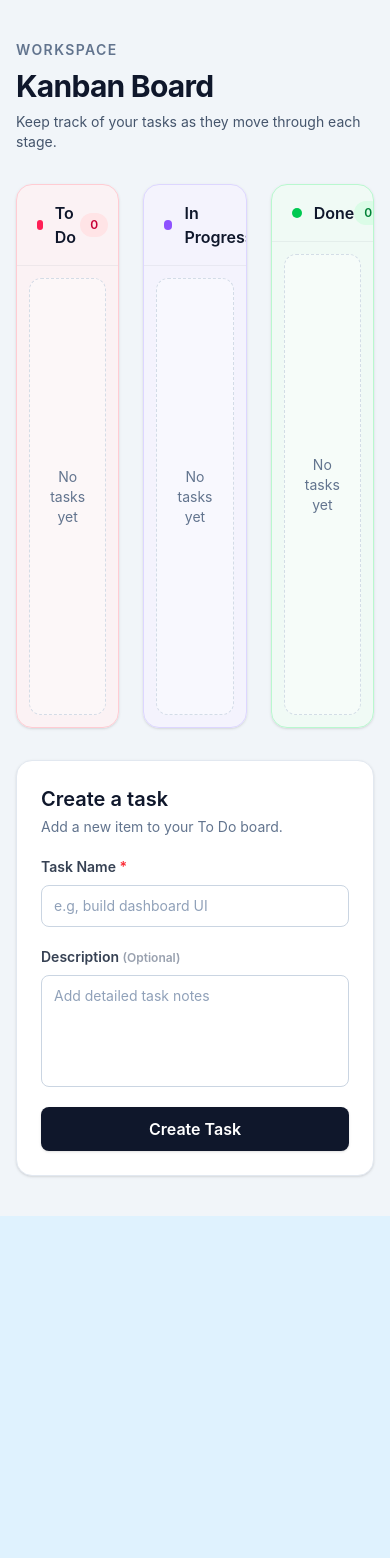
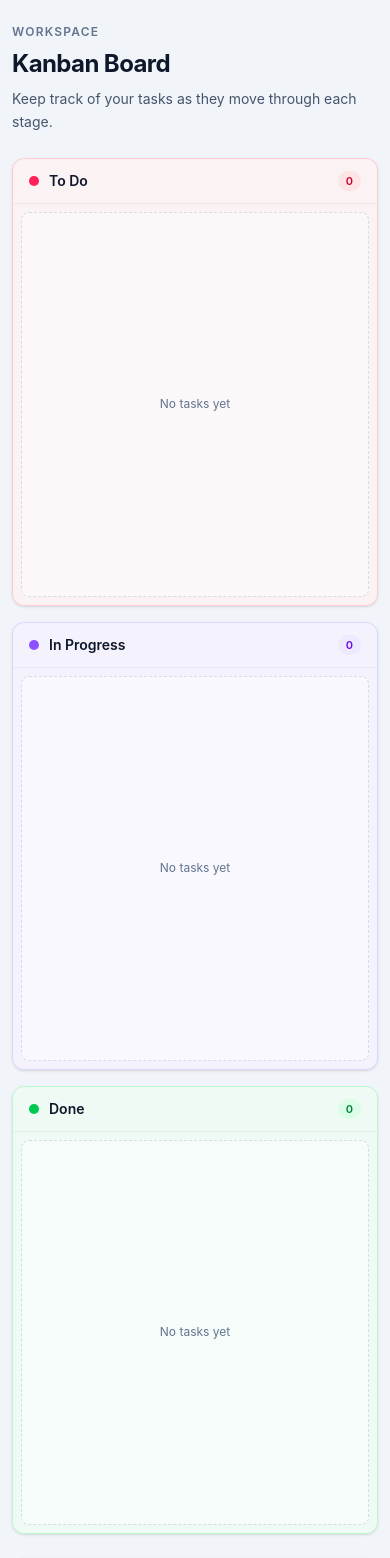
Before and after one commit to Palden78/KanbanProj_1, a React (Vite) app: page / in a window 390 px wide. Shown: the top 1558 px of the page. Before the commit the page ends 1216 px from the top, so only its background shows below. Built offline with nearby package versions, Linux system fonts and the light colour scheme.

Commit message:
readme added

```diff
--- a/src/App.tsx
+++ b/src/App.tsx
@@ -36,19 +36,19 @@ const App = () => {
   }
 
   return (
-    <main className='min-h-screen bg-slate-100 px-4 py-10 text-slate-900 sm:px-6 lg:px-8'>
+    <main className='min-h-screen bg-slate-100 px-3 py-6 text-slate-900 sm:px-6 sm:py-8 lg:px-8 lg:py-10'>
       <div className='mx-auto max-w-7xl'>
-        <header className='mb-8'>
-          <p className='mb-2 text-sm font-semibold uppercase tracking-widest text-slate-500'>
+        <header className='mb-6 sm:mb-8'>
+          <p className='mb-2 text-xs font-semibold uppercase tracking-widest text-slate-500 sm:text-sm'>
             Workspace
           </p>
-          <h1 className='text-3xl font-bold tracking-tight sm:text-4xl'>Kanban Board</h1>
-          <p className='mt-2 text-sm text-slate-600 sm:text-base'>
+          <h1 className='text-2xl font-bold tracking-tight sm:text-3xl lg:text-4xl'>Kanban Board</h1>
+          <p className='mt-2 max-w-2xl text-sm leading-relaxed text-slate-600 sm:text-base'>
             Keep track of your tasks as they move through each stage.
           </p>
         </header>
 
-        <section className='grid grid-cols-3 gap-6'>
+        <section className='grid grid-cols-1 gap-4 md:grid-cols-2 md:gap-5 lg:grid-cols-3 lg:gap-6'>
           <Board
             onDelete = {deleteTask}
             onEdit={editTask}
@@ -81,9 +81,9 @@ const App = () => {
           />
         </section>
 
-        <section className='mx-auto mt-8 max-w-xl rounded-2xl border border-slate-200 bg-white p-6 shadow-sm'>
+        <section className='mx-auto mt-6 max-w-xl rounded-xl border border-slate-200 bg-white p-4 shadow-sm sm:mt-8 sm:rounded-2xl sm:p-6'>
           <div className='mb-5'>
-            <h2 className='text-xl font-semibold'>Create a task</h2>
+            <h2 className='text-lg font-semibold sm:text-xl'>Create a task</h2>
             <p className='mt-1 text-sm text-slate-500'>Add a new item to your To Do board.</p>
           </div>
           <InputForm onAddTask={handleAddTask}/>
--- a/src/components/InputForm.tsx
+++ b/src/components/InputForm.tsx
@@ -43,9 +43,9 @@ const InputForm = ({onAddTask}:InputFormProps) => {
     }
 
     return (
-        <form onSubmit={handleSubmit} className="space-y-5">
-            <div className="flex flex-col gap-2">
-                <label className="text-sm font-semibold text-gray-700">
+        <form onSubmit={handleSubmit} className="space-y-4 sm:space-y-5">
+            <div className="flex flex-col gap-1.5 sm:gap-2">
+                <label className="text-xs font-semibold text-gray-700 sm:text-sm">
                     Task Name <span className="text-red-500">*</span>
                 </label>
                 <input
@@ -53,14 +53,14 @@ const InputForm = ({onAddTask}:InputFormProps) => {
                     name="taskName"
                     value={formData.taskName}
                     onChange={handleChange}
-                    className={`w-full rounded-lg border bg-white px-3 py-2.5 text-sm text-slate-900 outline-none transition placeholder:text-slate-400 focus:ring-4 ${error ? 'border-red-400 focus:border-red-500 focus:ring-red-100' : 'border-slate-300 focus:border-slate-500 focus:ring-slate-100'}`}
+                    className={`w-full rounded-lg border bg-white px-3 py-2.5 text-base text-slate-900 outline-none transition placeholder:text-slate-400 focus:ring-4 sm:text-sm ${error ? 'border-red-400 focus:border-red-500 focus:ring-red-100' : 'border-slate-300 focus:border-slate-500 focus:ring-slate-100'}`}
                     placeholder='e.g, build dashboard UI'
                 />
                 {error && <p className="text-xs text-red-500 mt-1">{error}</p>}
             </div>
 
-            <div className="flex flex-col gap-2">
-                <label className="text-sm font-semibold text-gray-700">
+            <div className="flex flex-col gap-1.5 sm:gap-2">
+                <label className="text-xs font-semibold text-gray-700 sm:text-sm">
                     Description <span className="text-gray-400 text-xs">(Optional)</span>
                 </label>
                 <textarea
@@ -68,13 +68,13 @@ const InputForm = ({onAddTask}:InputFormProps) => {
                     value={formData.description}
                     onChange={handleChange}
                     placeholder='Add detailed task notes'
-                    className="h-28 w-full resize-none rounded-lg border border-slate-300 bg-white px-3 py-2.5 text-sm text-slate-900 outline-none transition placeholder:text-slate-400 focus:border-slate-500 focus:ring-4 focus:ring-slate-100"
+                    className="h-24 w-full resize-none rounded-lg border border-slate-300 bg-white px-3 py-2.5 text-base text-slate-900 outline-none transition placeholder:text-slate-400 focus:border-slate-500 focus:ring-4 focus:ring-slate-100 sm:h-28 sm:text-sm"
                     id=""></textarea>
             </div>
 
             <button type='submit'
 
-            className='w-full rounded-lg bg-slate-900 px-4 py-2.5 font-semibold text-white shadow-sm transition hover:bg-slate-700 focus:outline-none focus:ring-4 focus:ring-slate-200'>
+            className='w-full rounded-lg bg-slate-900 px-4 py-3 text-sm font-semibold text-white shadow-sm transition hover:bg-slate-700 focus:outline-none focus:ring-4 focus:ring-slate-200 sm:py-2.5 sm:text-base'>
                 Create Task
             </button>
         </form>
--- a/src/components/board.tsx
+++ b/src/components/board.tsx
@@ -86,36 +86,36 @@ const Board = ({label, tasks, color, onDelete, onMove, onEdit}:BoardProps) => {
     }
 
   return (
-    <section className={`flex h-136 min-h-0 flex-col overflow-hidden rounded-2xl border shadow-sm ${styles.container}`}>
-      <header className='flex items-center justify-between border-b border-slate-900/5 px-5 py-4'>
-        <div className='flex items-center gap-3'>
+    <section className={`flex h-112 min-h-0 flex-col overflow-hidden rounded-xl border shadow-sm sm:h-120 sm:rounded-2xl lg:h-136 ${styles.container}`}>
+      <header className='flex items-center justify-between border-b border-slate-900/5 px-4 py-3 sm:px-5 sm:py-4'>
+        <div className='flex items-center gap-2.5 sm:gap-3'>
           <span className={`h-2.5 w-2.5 rounded-full ${styles.dot}`} />
-          <h2 className='font-semibold text-slate-900'>{label}</h2>
+          <h2 className='text-sm font-semibold text-slate-900 sm:text-base'>{label}</h2>
         </div>
-        <span className={`rounded-full px-2.5 py-1 text-xs font-semibold ${styles.badge}`}>
+        <span className={`rounded-full px-2 py-0.5 text-[11px] font-semibold sm:px-2.5 sm:py-1 sm:text-xs ${styles.badge}`}>
           {tasks.length}
         </span>
       </header>
 
-      <div className='min-h-0 flex-1 p-3'>
+      <div className='min-h-0 flex-1 p-2 sm:p-3'>
         {tasks.length === 0 ? (
-          <div className='flex h-full items-center justify-center rounded-xl border border-dashed border-slate-300/80 bg-white/40 px-6 text-center'>
-            <p className='text-sm text-slate-500'>No tasks yet</p>
+          <div className='flex h-full items-center justify-center rounded-lg border border-dashed border-slate-300/80 bg-white/40 px-4 text-center sm:rounded-xl sm:px-6'>
+            <p className='text-xs text-slate-500 sm:text-sm'>No tasks yet</p>
           </div>
         ) : (
-          <ul className='h-full space-y-3 overflow-y-auto overscroll-contain px-1 pb-2 pr-2 scrollbar-gutter-stable'>
+          <ul className='h-full space-y-2.5 overflow-y-auto overscroll-contain px-0.5 pb-2 pr-1.5 scrollbar-gutter-stable sm:space-y-3 sm:px-1 sm:pr-2'>
             {tasks.map((task)=>(
               <li
                 key={`${task.taskName}-${task.id}`}
-                className='relative rounded-xl border border-slate-200/80 bg-white p-4 shadow-sm transition duration-200 hover:-translate-y-0.5 hover:shadow-md'
+                className='relative rounded-lg border border-slate-200/80 bg-white p-3 shadow-sm transition duration-200 hover:-translate-y-0.5 hover:shadow-md sm:rounded-xl sm:p-4'
               >
-                <div className='absolute right-3 top-3 flex items-center gap-1'>
+                <div className='absolute right-2 top-2 flex items-center gap-0.5 sm:right-3 sm:top-3 sm:gap-1'>
                   <button
                     onClick={()=>handleEditClick(task)}
                     type='button'
                     aria-label={`Edit ${task.taskName}`}
                     title='Edit task'
-                    className='rounded-md px-2 py-1 text-xs font-semibold text-slate-400 transition hover:bg-slate-100 hover:text-slate-700 focus:outline-none focus:ring-2 focus:ring-slate-200'
+                    className='rounded-md px-1.5 py-1 text-[11px] font-semibold text-slate-400 transition hover:bg-slate-100 hover:text-slate-700 focus:outline-none focus:ring-2 focus:ring-slate-200 sm:px-2 sm:text-xs'
                   >
                     Edit
                   </button>
@@ -125,24 +125,24 @@ const Board = ({label, tasks, color, onDelete, onMove, onEdit}:BoardProps) => {
                     type='button'
                     aria-label={`Delete ${task.taskName}`}
                     title='Delete task'
-                    className='flex h-7 w-7 items-center justify-center rounded-full text-slate-400 transition hover:bg-red-50 hover:text-red-600 focus:outline-none focus:ring-2 focus:ring-red-200'
+                    className='flex h-8 w-8 items-center justify-center rounded-full text-slate-400 transition hover:bg-red-50 hover:text-red-600 focus:outline-none focus:ring-2 focus:ring-red-200 sm:h-7 sm:w-7'
                   >
                     <span aria-hidden='true' className='text-lg leading-none'>&times;</span>
                   </button>
                 </div>
 
-                <h3 className='wrap-break-word pr-24 font-semibold text-slate-900'>
+                <h3 className='wrap-break-word pr-20 text-sm font-semibold text-slate-900 sm:pr-24 sm:text-base'>
                   {task.taskName}
                 </h3>
                 {task.description && (
-                  <p className='mt-2 wrap-break-word text-sm leading-relaxed text-slate-600'>
+                  <p className='mt-1.5 wrap-break-word text-xs leading-relaxed text-slate-600 sm:mt-2 sm:text-sm'>
                     {task.description}
                   </p>
                 )}
 
                 {/* Replace `hidden` with your edit-mode condition when the logic is ready. */}
                 {editingTaskId === task.id?
-                <form onSubmit={(e)=> handleSubmitEdit(e,task)} className='mt-3 space-y-3 rounded-lg border border-slate-200 bg-slate-50 p-3'>
+                <form onSubmit={(e)=> handleSubmitEdit(e,task)} className='mt-3 space-y-2.5 rounded-lg border border-slate-200 bg-slate-50 p-2.5 sm:space-y-3 sm:p-3'>
                   <div className='space-y-1.5'>
                     <label
                       htmlFor={`edit-title-${task.id}`}
@@ -156,7 +156,7 @@ const Board = ({label, tasks, color, onDelete, onMove, onEdit}:BoardProps) => {
                       type='text'
                       onChange={handleChange}
                       defaultValue={task.taskName}
-                      className='w-full rounded-lg border border-slate-300 bg-white px-3 py-2 text-sm text-slate-900 outline-none transition focus:border-slate-500 focus:ring-2 focus:ring-slate-200'
+                      className='w-full rounded-lg border border-slate-300 bg-white px-3 py-2 text-base text-slate-900 outline-none transition focus:border-slate-500 focus:ring-2 focus:ring-slate-200 sm:text-sm'
                     />
                     {error && <p role='alert' className='text-xs font-medium text-red-600'>
                       {error}
@@ -177,21 +177,21 @@ const Board = ({label, tasks, color, onDelete, onMove, onEdit}:BoardProps) => {
                       name='description'
                       defaultValue={task.description}
                       rows={3}
-                      className='w-full resize-none rounded-lg border border-slate-300 bg-white px-3 py-2 text-sm text-slate-900 outline-none transition focus:border-slate-500 focus:ring-2 focus:ring-slate-200'
+                      className='w-full resize-none rounded-lg border border-slate-300 bg-white px-3 py-2 text-base text-slate-900 outline-none transition focus:border-slate-500 focus:ring-2 focus:ring-slate-200 sm:text-sm'
                     />
                   </div>
 
-                  <div className='flex justify-end gap-2 pt-1'>
+                  <div className='flex flex-col-reverse gap-2 pt-1 sm:flex-row sm:justify-end'>
                     <button
                       onClick={cancel}
                       type='button'
-                      className='rounded-lg border border-slate-200 bg-white px-3 py-1.5 text-xs font-semibold text-slate-600 transition hover:bg-slate-100 focus:outline-none focus:ring-2 focus:ring-slate-200'
+                      className='w-full rounded-lg border border-slate-200 bg-white px-3 py-2 text-xs font-semibold text-slate-600 transition hover:bg-slate-100 focus:outline-none focus:ring-2 focus:ring-slate-200 sm:w-auto sm:py-1.5'
                     >
                       Cancel
                     </button>
                     <button
                       type='submit'
-                      className='rounded-lg bg-slate-900 px-3 py-1.5 text-xs font-semibold text-white shadow-sm transition hover:bg-slate-700 focus:outline-none focus:ring-2 focus:ring-slate-300'
+                      className='w-full rounded-lg bg-slate-900 px-3 py-2 text-xs font-semibold text-white shadow-sm transition hover:bg-slate-700 focus:outline-none focus:ring-2 focus:ring-slate-300 sm:w-auto sm:py-1.5'
                     >
                       Save changes
                     </button>
@@ -199,12 +199,12 @@ const Board = ({label, tasks, color, onDelete, onMove, onEdit}:BoardProps) => {
                 </form>:<></>}
 
 
-                <div className='mt-4 flex items-center justify-between gap-3 border-t border-slate-100 pt-3'>
+                <div className='mt-3 flex flex-wrap items-center justify-between gap-2 border-t border-slate-100 pt-3 sm:mt-4 sm:gap-3'>
                     {task.status === "To Do" ? (
                         <button
                             onClick={()=> onMove(task.id, "In Progress")}
                             type="button"
-                            className="inline-flex items-center gap-1.5 rounded-lg bg-slate-900 px-3 py-1.5 text-xs font-semibold text-white shadow-sm transition hover:bg-slate-700 focus:outline-none focus:ring-2 focus:ring-slate-300"
+                            className="inline-flex min-w-0 flex-1 items-center justify-center gap-1.5 rounded-lg bg-slate-900 px-2.5 py-2 text-xs font-semibold text-white shadow-sm transition hover:bg-slate-700 focus:outline-none focus:ring-2 focus:ring-slate-300 sm:flex-none sm:px-3 sm:py-1.5"
                         >
                             Next
                             <span aria-hidden="true">&rarr;</span>
@@ -214,7 +214,7 @@ const Board = ({label, tasks, color, onDelete, onMove, onEdit}:BoardProps) => {
                             <button
                                 onClick={()=> onMove(task.id, "Done")}
                                 type="button"
-                                className="inline-flex items-center gap-1.5 rounded-lg bg-slate-900 px-3 py-1.5 text-xs font-semibold text-white shadow-sm transition hover:bg-slate-700 focus:outline-none focus:ring-2 focus:ring-slate-300"
+                                className="inline-flex min-w-0 flex-1 items-center justify-center gap-1.5 rounded-lg bg-slate-900 px-2.5 py-2 text-xs font-semibold text-white shadow-sm transition hover:bg-slate-700 focus:outline-none focus:ring-2 focus:ring-slate-300 sm:flex-none sm:px-3 sm:py-1.5"
                             >
                                 Next
                                 <span aria-hidden="true">&rarr;</span>
@@ -223,7 +223,7 @@ const Board = ({label, tasks, color, onDelete, onMove, onEdit}:BoardProps) => {
                             <button
                                 onClick={()=> onMove(task.id, "To Do")}
                                 type="button"
-                                className="inline-flex items-center gap-1.5 rounded-lg border border-slate-200 bg-white px-3 py-1.5 text-xs font-semibold text-slate-600 transition hover:border-slate-300 hover:bg-slate-50 hover:text-slate-900 focus:outline-none focus:ring-2 focus:ring-slate-200"
+                                className="inline-flex min-w-0 flex-1 items-center justify-center gap-1.5 rounded-lg border border-slate-200 bg-white px-2.5 py-2 text-xs font-semibold text-slate-600 transition hover:border-slate-300 hover:bg-slate-50 hover:text-slate-900 focus:outline-none focus:ring-2 focus:ring-slate-200 sm:flex-none sm:px-3 sm:py-1.5"
                             >
                                 <span aria-hidden="true">&larr;</span>
                                 Previous
@@ -233,7 +233,7 @@ const Board = ({label, tasks, color, onDelete, onMove, onEdit}:BoardProps) => {
                         <button
                             onClick={()=> onMove(task.id, "In Progress")}
                             type="button"
-                            className="inline-flex items-center gap-1.5 rounded-lg border border-slate-200 bg-white px-3 py-1.5 text-xs font-semibold text-slate-600 transition hover:border-slate-300 hover:bg-slate-50 hover:text-slate-900 focus:outline-none focus:ring-2 focus:ring-slate-200"
+                            className="inline-flex min-w-0 flex-1 items-center justify-center gap-1.5 rounded-lg border border-slate-200 bg-white px-2.5 py-2 text-xs font-semibold text-slate-600 transition hover:border-slate-300 hover:bg-slate-50 hover:text-slate-900 focus:outline-none focus:ring-2 focus:ring-slate-200 sm:flex-none sm:px-3 sm:py-1.5"
                         >
                             <span aria-hidden="true">&larr;</span>
                             Previous
```
Also changed, not shown: 1 other file (tests, documents, lock files or other folders).
